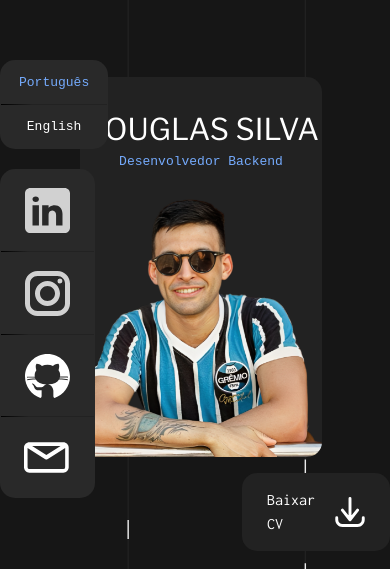
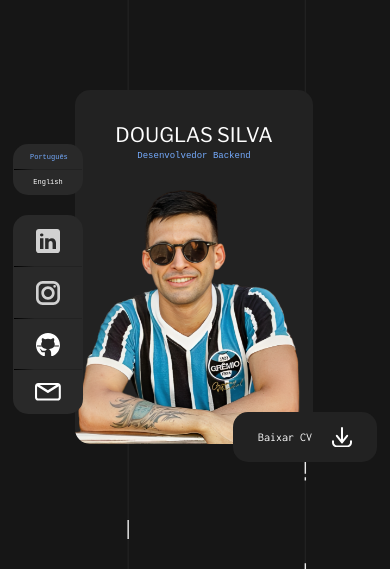
Before and after one commit to DouglasSilv/portfolio-2, a React (Create React App) app: page / in a window 390 px wide. Shown: the part 155-724 px from the top of the page. Built offline with nearby package versions, Linux system fonts and the light colour scheme.

Commit message:
fix responsivity in small devices

```diff
--- a/src/Icons/Download/index.js
+++ b/src/Icons/Download/index.js
@@ -4,8 +4,6 @@ function Download() {
   return (
     <svg
       xmlns="http://www.w3.org/2000/svg"
-      width="30"
-      height="30"
       fill="none"
       viewBox="0 0 54 55"
     >
--- a/src/Icons/Email/index.js
+++ b/src/Icons/Email/index.js
@@ -4,8 +4,6 @@ function Email() {
   return (
     <svg
       xmlns="http://www.w3.org/2000/svg"
-      width="45"
-      height="45"
       fill="none"
       viewBox="0 0 83 56"
     >
--- a/src/Icons/GitHub/index.js
+++ b/src/Icons/GitHub/index.js
@@ -4,8 +4,6 @@ function GitHub() {
   return (
     <svg
       xmlns="http://www.w3.org/2000/svg"
-      width="45"
-      height="44"
       fill="none"
       viewBox="0 0 82 80"
     >
--- a/src/Icons/Instagram/index.js
+++ b/src/Icons/Instagram/index.js
@@ -4,8 +4,6 @@ function Instagram() {
   return (
     <svg
       xmlns="http://www.w3.org/2000/svg"
-      width="45"
-      height="45"
       fill="none"
       viewBox="0 0 82 82"
     >
--- a/src/Icons/Linkedin/index.js
+++ b/src/Icons/Linkedin/index.js
@@ -4,8 +4,6 @@ function Linkedin() {
   return (
     <svg
       xmlns="http://www.w3.org/2000/svg"
-      width="45"
-      height="45"
       fill="none"
       viewBox="0 0 82 82"
     >
--- a/src/components/DownloadCV/styles.css
+++ b/src/components/DownloadCV/styles.css
@@ -7,6 +7,7 @@
   padding: 15px 25px;
   align-items: center;
   border-radius: 15px;
+  font-size: 16px;
   cursor: pointer;
 }
 
@@ -14,4 +15,27 @@
   color: #FFFFFF;
   font-family: 'Inconsolata';
   padding-right: 20px;
+  white-space: nowrap;
 }
+
+.download-button-icon {
+  width: 30px;
+}
+
+@media (max-width: 450px) {
+  .download-button-container {
+    margin-top: 414px;
+    font-size: 12px;
+    margin-right: 13px;
+  }
+
+  .download-button-icon {
+    width: 20px;
+  }
+}
+
+@media (max-width: 410px) {
+  .download-button-container {
+    margin-top: 340px;
+  }
+}
--- a/src/components/Header/styles.css
+++ b/src/components/Header/styles.css
@@ -27,11 +27,12 @@
   color: #FFFFFF;
   font-size: 13px;
   transition: all .3s;
+  width: 100px;
 }
+
 
 .header-language-menu-item:hover {
   cursor: pointer;
-  font-size: 14px;
 }
 
 .header-language-menu-item > svg {
@@ -50,3 +51,27 @@
       to right, #000000 0%, #222222 30%
     ) 0 0 100% 0;
 }
+
+@media (max-width: 575px) {
+  .header-language-menu-item {
+    width: 70px;
+    padding: 9px 16px;
+    font-size: 7px;
+  }
+
+  .header {
+    margin-right: -8px;
+    margin-left: 13px;
+  }
+}
+
+@media (max-width: 400px) {
+  .header-language-menu-item {
+    width: 70px;
+    padding: 7px 16px;
+  }
+
+  .header {
+    margin-right: -8px;
+  }
+}
--- a/src/components/MainCard/styles.css
+++ b/src/components/MainCard/styles.css
@@ -25,3 +25,13 @@
 .main-card-image {
     margin-top: 15px;
 }
+
+@media (max-width: 575px) {
+    .main-card-name {
+        font-size: 20px;
+    }
+
+    .main-card-description {
+        font-size: 9px;
+    }
+}
```
